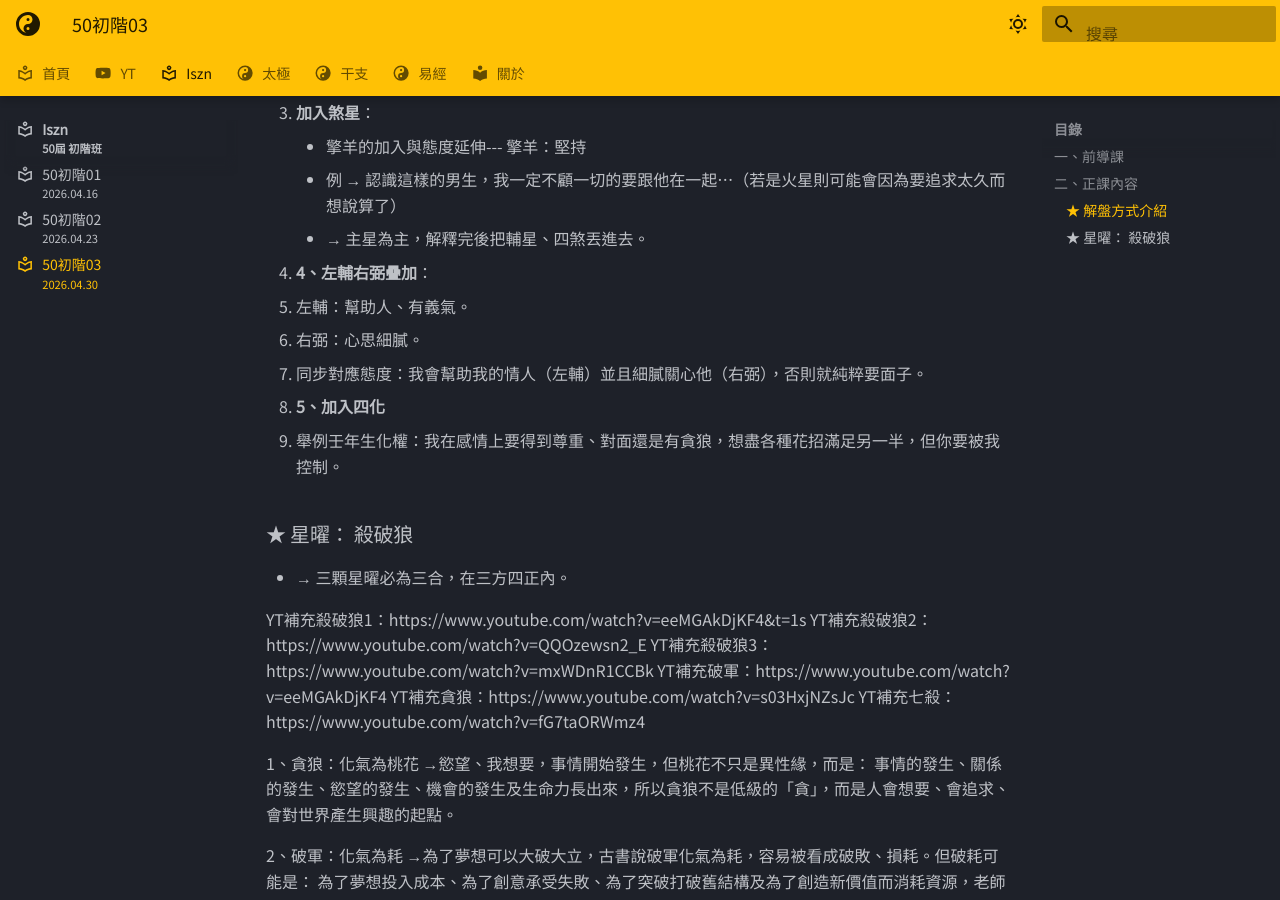
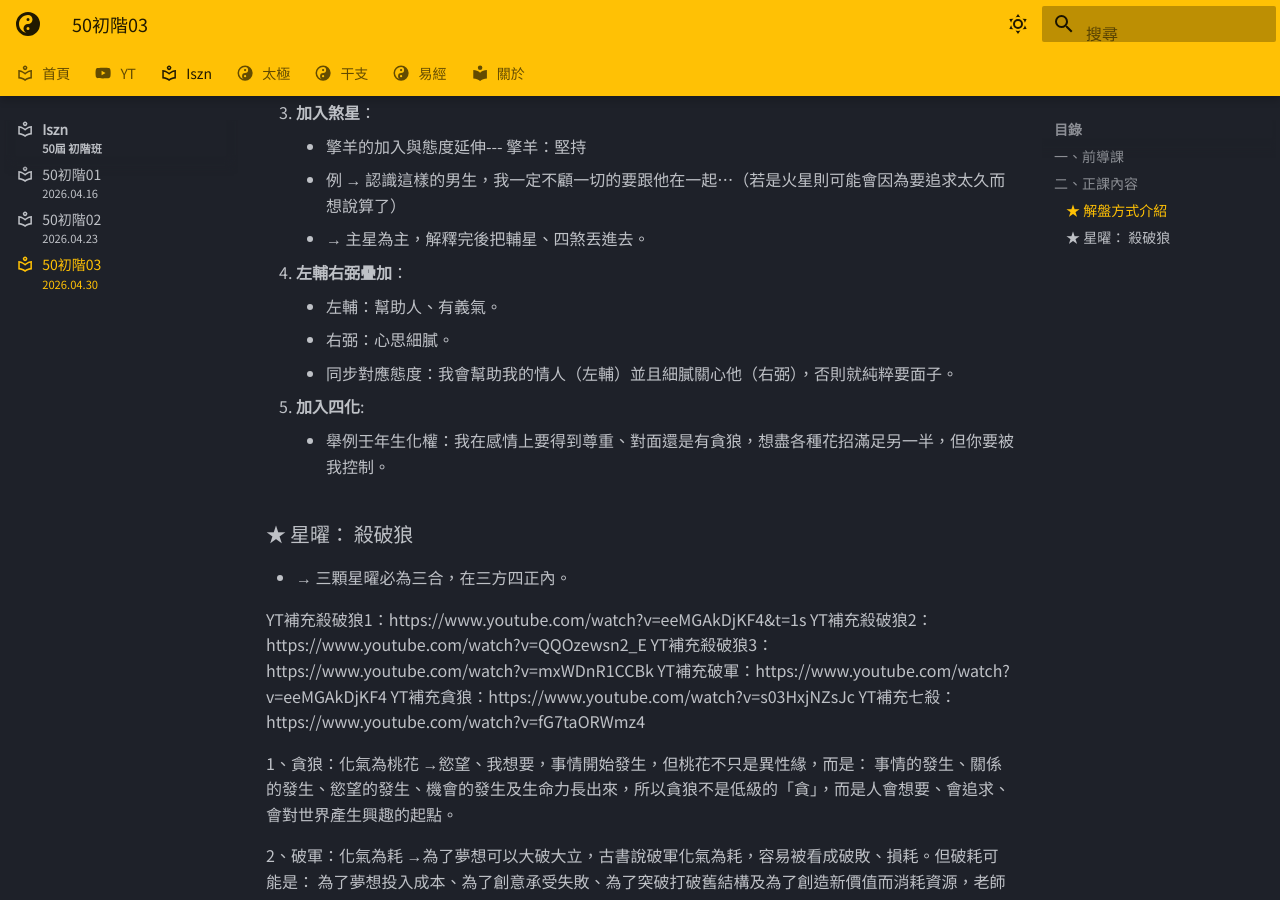
Before and after one commit to oolongyuan/oolongyuan.github.io, an MkDocs documentation site: the page built from docs/iszn/class_03.md, in a window 1280 px wide and 900 px high, scrolled down 2648 px. Built offline with MkDocs 1.6.1 and Material for MkDocs 9.7.7, drawn with Linux system fonts in a browser that asks for light colours; some web fonts are replaced.

Commit message:
formatted

```diff
--- a/docs/iszn/class_03.md
+++ b/docs/iszn/class_03.md
@@ -99,16 +99,17 @@ subtitle: 2026.04.30
     - → 主星為主，解釋完後把輔星、四煞丟進去。
 
 
- 1. **4、左輔右弼疊加**：
+ 1. **左輔右弼疊加**：
 
-   - 左輔：幫助人、有義氣。
-   - 右弼：心思細膩。
-   - 同步對應態度：我會幫助我的情人（左輔）並且細膩關心他（右弼），否則就純粹要面子。
+    - 左輔：幫助人、有義氣。
+    - 右弼：心思細膩。
+    - 同步對應態度：我會幫助我的情人（左輔）並且細膩關心他（右弼），否則就純粹要面子。
 
 
- 1. **5、加入四化**
+ 1. **加入四化**:
 
-   - 舉例壬年生化權：我在感情上要得到尊重、對面還是有貪狼，想盡各種花招滿足另一半，但你要被我控制。
+     - 舉例壬年生化權：我在感情上要得到尊重、對面還是有貪狼，想盡各種花招滿足另一半，但你要被我控制。
+
 
 ### ★ 星曜： 殺破狼
 
```
